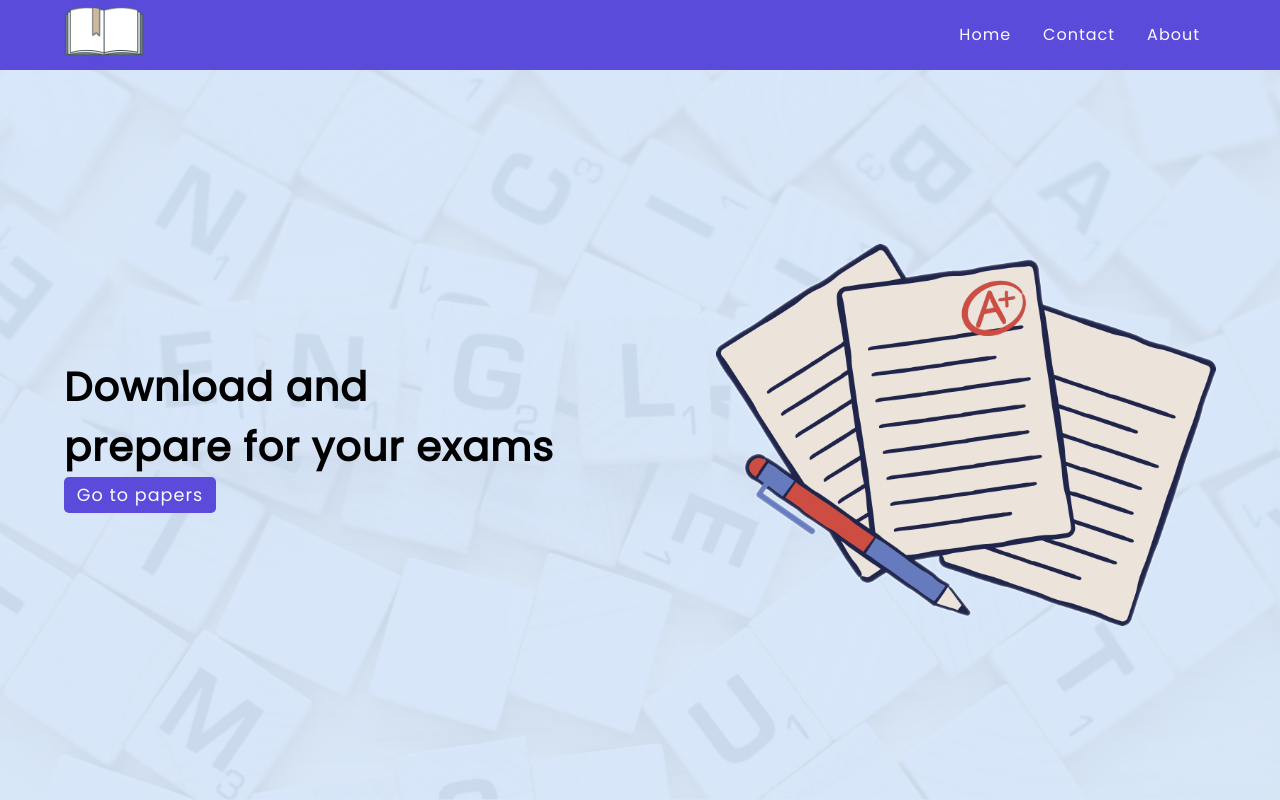
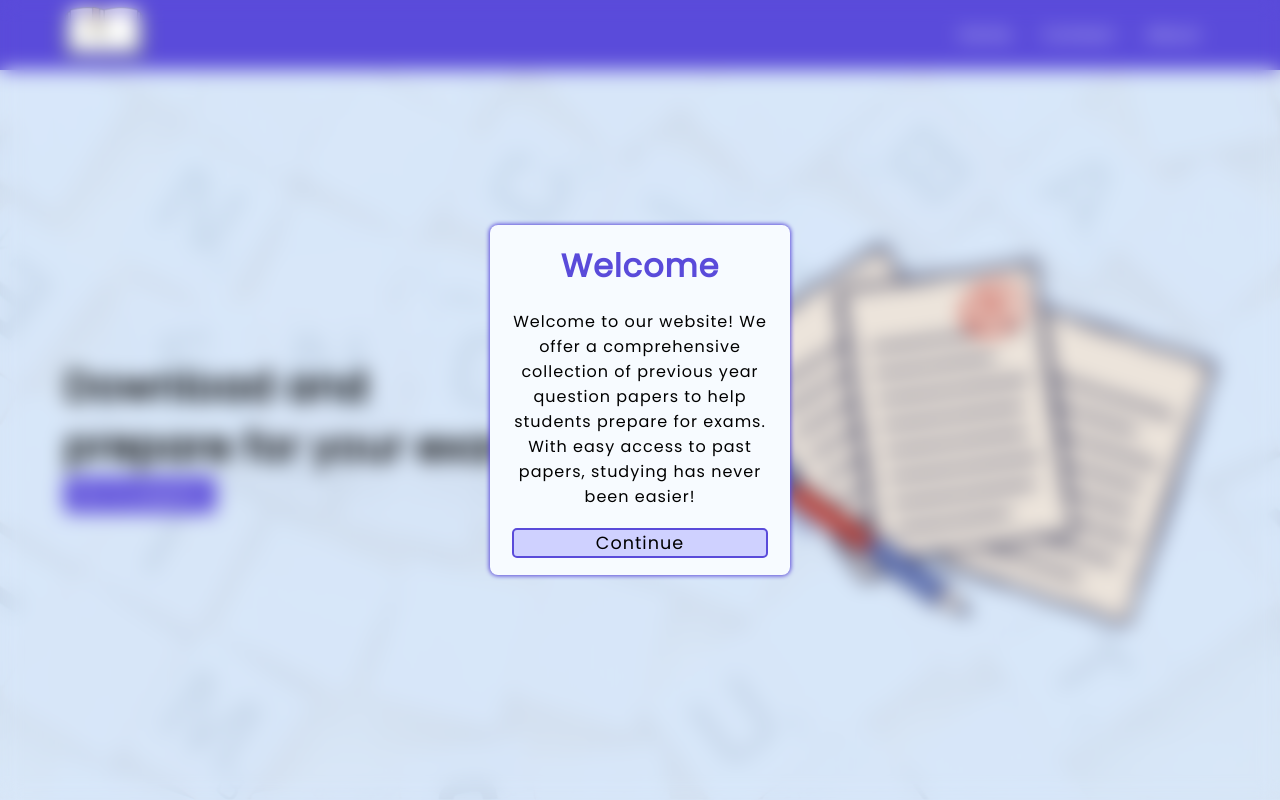
Before and after one commit to vai7725/previouspapers-frontend, a React (Create React App) app: page / in a window 1280 px wide. Shown: the top 800 px of the page. Built offline with nearby package versions, Linux system fonts and the light colour scheme; no server answers.

Commit message:
Traffic monitoring functionality implemented

```diff
--- a/src/App.css
+++ b/src/App.css
@@ -155,6 +155,57 @@ html {
 .nav-links-sm li a {
   font-size: 1.3rem;
   color: #545454;
+}
+
+/* =======
+    Welcome screen styles
+    ======= */
+
+.welcome-screen {
+  position: fixed;
+  width: 100%;
+  height: 100vh;
+  top: 0;
+  left: 0;
+  display: flex;
+  justify-content: center;
+  align-items: center;
+  backdrop-filter: blur(10px);
+  z-index: +3;
+}
+
+.welcome-box {
+  height: 350px;
+  width: 90%;
+  max-width: 300px;
+  border-radius: 8px;
+  padding: 0.5rem;
+  box-shadow: 0 0 4px 1px var(--primary-color);
+  background-color: var(--primary-text-color);
+  display: flex;
+  flex-direction: column;
+  justify-content: space-around;
+  align-items: center;
+  text-align: center;
+}
+
+.welcome-box > h1 {
+  color: var(--primary-color);
+}
+
+.welcomeBox-btn {
+  border: 2px solid var(--primary-color);
+  background-color: #cfd1ff;
+  color: #000;
+  width: 90%;
+  font-size: 1.1rem;
+  display: flex;
+  justify-content: center;
+  align-items: center;
+}
+
+.welcome-screen-hide {
+  display: none;
 }
 
 /* =======
--- a/src/components/About.js
+++ b/src/components/About.js
@@ -7,11 +7,14 @@ const About = () => {
       <div className="about-box">
         <h1>About Us</h1>
         <p>
-          The "previouspapers.netlify.app" is built to help students who are
-          pursuing different courses in different universities of Rajasthan and
-          can't understand the pattern of the question paper. From here students
-          can download previous year questions papers related to their courses
-          and universities for free and prepare for their further college exams.
+          Our website is a valuable resource for students looking to ace their
+          exams. We provide a vast collection of previous year question papers
+          across different educational boards and universities. By accessing
+          these papers, students can get a clear understanding of the exam
+          pattern, important topics, and expected questions. This enables them
+          to prepare better and perform well in their exams. Our user-friendly
+          interface makes it easy to navigate and find relevant papers. Try us
+          out and see the difference in your performance!
         </p>
       </div>
       <div className="about-box">
--- a/src/components/Home/Home.js
+++ b/src/components/Home/Home.js
@@ -1,13 +1,19 @@
-import React, { useEffect } from "react";
-import Main from "./Main";
-import University from "./University/University";
+import React, { useEffect } from 'react';
+import { GlobalContext } from '../../context/Context';
+import Main from './Main';
+import University from './University/University';
+import Welcome from './Welcome';
 
 const Home = () => {
+  const { state } = GlobalContext();
+  const { userHitForFirstTime } = state;
+
   useEffect(() => {
-    document.title = "Previous Papers | Home";
+    document.title = 'Previous Papers | Home';
   }, []);
   return (
     <>
+      {userHitForFirstTime && <Welcome />}
       <Main />
       <University />
     </>
--- /dev/null
+++ b/src/components/Home/Welcome.js
@@ -0,0 +1,27 @@
+import React from 'react';
+import { GlobalContext } from '../../context/Context';
+
+const Welcome = () => {
+  const { dispatch } = GlobalContext();
+  const setUserVisited = () => {
+    dispatch({ type: 'SET_USER_VISITED' });
+  };
+
+  return (
+    <div className="welcome-screen">
+      <div className="welcome-box">
+        <h1>Welcome</h1>
+        <p>
+          Welcome to our website! We offer a comprehensive collection of
+          previous year question papers to help students prepare for exams. With
+          easy access to past papers, studying has never been easier!
+        </p>
+        <button className="btn welcomeBox-btn" onClick={setUserVisited}>
+          Continue
+        </button>
+      </div>
+    </div>
+  );
+};
+
+export default Welcome;
--- a/src/context/Context.js
+++ b/src/context/Context.js
@@ -1,25 +1,27 @@
-import axios from "axios";
-import React, { useContext, useEffect, useReducer } from "react";
-import { reducer } from "./Reducer";
+import axios from 'axios';
+import React, { useContext, useEffect, useReducer } from 'react';
+import { reducer } from './Reducer';
 // require("dotenv");
 
 const AppContext = React.createContext();
 
 const AppProvider = ({ children }) => {
   const defaultState = {
+    userHitForFirstTime: false,
     throwError: false,
-    errorMsg: "",
+    errorMsg: '',
     loading: true,
     smNavLinksOpen: false,
-    backendURL: "https://ppw-backend.cyclic.app/",
+    // backendURL: 'https://ppw-backend.cyclic.app',
+    backendURL: 'http://localhost:5000',
     universityData: [],
-    inputName: "",
-    inputEmail: "",
-    inputUniversity: "",
-    inputMessage: "",
+    inputName: '',
+    inputEmail: '',
+    inputUniversity: '',
+    inputMessage: '',
     showSubmissionMsg: false,
-    submissionMsg: "",
-    showFilterSidebar: window.innerWidth > "576" ? true : false,
+    submissionMsg: '',
+    showFilterSidebar: window.innerWidth > '576' ? true : false,
     papersData: [],
     courseNameArr: [],
     courseYearArr: [],
@@ -34,31 +36,39 @@ const AppProvider = ({ children }) => {
     filteredPapersByPaperYear: [],
     arePapersFiltered: false,
     showAlert: false,
-    alertMsg: "",
+    alertMsg: '',
   };
 
   const [state, dispatch] = useReducer(reducer, defaultState);
 
   const fetchUniversity = async () => {
-    dispatch({ type: "HANDLE_LOADING", payload: true });
+    dispatch({ type: 'HANDLE_LOADING', payload: true });
     const res = await axios.get(`${state.backendURL}/fetchuniversities`);
     const data = await res.data;
     // console.log(data.universityData);
     const { universityData } = data;
     if (universityData) {
       dispatch({
-        type: "UPDATE_UNIVERSITY_DATA",
+        type: 'UPDATE_UNIVERSITY_DATA',
         payload: universityData,
       });
     } else {
       dispatch({
-        type: "UPDATE_UNIVERSITY_DATA",
+        type: 'UPDATE_UNIVERSITY_DATA',
         payload: [],
       });
     }
   };
 
+  const identifyNewUser = () => {
+    dispatch({
+      type: 'WELCOME_SCREEN',
+      payload: JSON.parse(localStorage.getItem('visitCredentials')),
+    });
+  };
+
   useEffect(() => {
+    identifyNewUser();
     fetchUniversity();
   }, []);
 
--- a/src/context/Reducer.js
+++ b/src/context/Reducer.js
@@ -1,10 +1,10 @@
-import axios from "axios";
+import axios from 'axios';
 
-const backendURL = "http://localhost:5000";
+const backendURL = 'http://localhost:5000';
 
 export const reducer = (state, action) => {
   const { type, payload } = action;
-  if (type === "THROW_ERROR") {
+  if (type === 'THROW_ERROR') {
     return {
       ...state,
       throwError: true,
@@ -12,44 +12,74 @@ export const reducer = (state, action) => {
     };
   }
 
-  if (type === "TOGGLE_SM_NAV_LINKS") {
+  if (type === 'WELCOME_SCREEN') {
+    if (payload) {
+      return {
+        ...state,
+        userHitForFirstTime: false,
+      };
+    } else {
+      return {
+        ...state,
+        userHitForFirstTime: true,
+      };
+    }
+  }
+
+  if (type === 'SET_USER_VISITED') {
+    axios
+      .put(`${state.backendURL}/updatetraffic`)
+      .then((res) =>
+        localStorage.setItem(
+          'visitCredentials',
+          JSON.stringify({ visited: true })
+        )
+      )
+      .catch((err) => console.log(err));
+    return {
+      ...state,
+      userHitForFirstTime: false,
+    };
+  }
+
+  if (type === 'TOGGLE_SM_NAV_LINKS') {
     return {
       ...state,
       smNavLinksOpen: !payload,
     };
   }
-  if (type === "CLOSE_SM_NAV_LINKS") {
+  if (type === 'CLOSE_SM_NAV_LINKS') {
     return {
       ...state,
       smNavLinksOpen: false,
     };
   }
-  if (type === "HANDLE_FORM_NAME") {
+  if (type === 'HANDLE_FORM_NAME') {
     return {
       ...state,
       inputName: payload,
     };
   }
-  if (type === "HANDLE_FORM_EMAIL") {
+  if (type === 'HANDLE_FORM_EMAIL') {
     return {
       ...state,
       inputEmail: payload,
     };
   }
-  if (type === "HANDLE_FORM_UNIVERSITY") {
+  if (type === 'HANDLE_FORM_UNIVERSITY') {
     return {
       ...state,
       inputUniversity: payload,
     };
   }
-  if (type === "HANDLE_FORM_MESSAGE") {
+  if (type === 'HANDLE_FORM_MESSAGE') {
     return {
       ...state,
       inputMessage: payload,
     };
   }
 
-  if (type === "STORE_CONTACT_INFO") {
+  if (type === 'STORE_CONTACT_INFO') {
     const contactInfo = {
       name: state.inputName,
       email: state.inputEmail,
@@ -60,7 +90,7 @@ export const reducer = (state, action) => {
       (state.inputName &&
         state.inputEmail &&
         state.inputUniversity &&
-        state.inputMessage) !== ""
+        state.inputMessage) !== ''
     ) {
       axios
         .post(`${backendURL}/contact`, contactInfo)
@@ -77,20 +107,20 @@ export const reducer = (state, action) => {
       return {
         ...state,
         showSubmissionMsg: true,
-        submissionMsg: "Enter form details correctly.",
+        submissionMsg: 'Enter form details correctly.',
       };
     }
   }
 
-  if (type === "CLEAR_SUBMISSION_MESSAGE") {
+  if (type === 'CLEAR_SUBMISSION_MESSAGE') {
     return {
       ...state,
       showSubmissionMsg: false,
-      submissionMsg: "",
+      submissionMsg: '',
     };
   }
 
-  if (type === "UPDATE_UNIVERSITY_DATA") {
+  if (type === 'UPDATE_UNIVERSITY_DATA') {
     return {
       ...state,
       universityData: payload,
@@ -98,14 +128,14 @@ export const reducer = (state, action) => {
     };
   }
 
-  if (type === "HANDLE_LOADING") {
+  if (type === 'HANDLE_LOADING') {
     return {
       ...state,
       loading: payload,
     };
   }
 
-  if (type === "UPDATE_PAPERS_DATA") {
+  if (type === 'UPDATE_PAPERS_DATA') {
     return {
       ...state,
       papersData: payload,
@@ -113,14 +143,14 @@ export const reducer = (state, action) => {
     };
   }
 
-  if (type === "SET_INITIAL_COURSE_NAME_FILTER_ITEMS") {
+  if (type === 'SET_INITIAL_COURSE_NAME_FILTER_ITEMS') {
     return {
       ...state,
       courseNameArr: payload,
     };
   }
 
-  if (type === "CLEAR_PAPER_FILTERS") {
+  if (type === 'CLEAR_PAPER_FILTERS') {
     return {
       ...state,
       papersFiltered: [],
@@ -128,35 +158,35 @@ export const reducer = (state, action) => {
     };
   }
 
-  if (type === "HIDE_ALERT") {
+  if (type === 'HIDE_ALERT') {
     return {
       ...state,
       showAlert: false,
     };
   }
 
-  if (type === "HIDE_FILTER_SIDEBAR") {
+  if (type === 'HIDE_FILTER_SIDEBAR') {
     return {
       ...state,
       showFilterSidebar: payload,
     };
   }
 
-  if (type === "TOGGLE_FILTER_OPTIONS") {
+  if (type === 'TOGGLE_FILTER_OPTIONS') {
     return {
       ...state,
       ...payload,
     };
   }
 
-  if (type === "UPDATE_COURSE_YEAR_FILTER_OPTION_DATA") {
+  if (type === 'UPDATE_COURSE_YEAR_FILTER_OPTION_DATA') {
     return {
       ...state,
       courseYear: payload,
     };
   }
 
-  if (type === "ADD_COURSE_NAME_VALUE_FILTER_OPTION_OBJ") {
+  if (type === 'ADD_COURSE_NAME_VALUE_FILTER_OPTION_OBJ') {
     const filtered = state.papersData.filter(
       (paper) => paper.courseName === payload
     );
@@ -173,7 +203,7 @@ export const reducer = (state, action) => {
     };
   }
 
-  if (type === "ADD_COURSE_YEAR_VALUE_FILTER_OPTION_OBJ") {
+  if (type === 'ADD_COURSE_YEAR_VALUE_FILTER_OPTION_OBJ') {
     const filtered = state.filteredPapersByCourseName.filter(
       (paper) => paper.courseYear === payload
     );
@@ -189,7 +219,7 @@ export const reducer = (state, action) => {
     };
   }
 
-  if (type === "ADD_PAPER_TITLE_VALUE_FILTER_OPTION_OBJ") {
+  if (type === 'ADD_PAPER_TITLE_VALUE_FILTER_OPTION_OBJ') {
     const filtered = state.filteredPapersByCourseYear.filter(
       (paper) => paper.paperTitle === payload
     );
@@ -205,7 +235,7 @@ export const reducer = (state, action) => {
     };
   }
 
-  if (type === "ADD_PAPER_YEAR_VALUE_FILTER_OPTION_OBJ") {
+  if (type === 'ADD_PAPER_YEAR_VALUE_FILTER_OPTION_OBJ') {
     const filtered = state.filteredPapersByPaperTitle.filter(
       (paper) => paper.paperYear === payload
     );
@@ -213,18 +243,18 @@ export const reducer = (state, action) => {
     return {
       ...state,
       filteredPapersByPaperYear: filtered,
-      showFilterSidebar: window.innerWidth > "576" ? true : false,
+      showFilterSidebar: window.innerWidth > '576' ? true : false,
     };
   }
 
-  if (type === "CLEAR_FILTERS") {
+  if (type === 'CLEAR_FILTERS') {
     return {
       ...state,
       filteredPapersByCourseName: [],
       filteredPapersByCourseYear: [],
       filteredPapersByPaperTitle: [],
       filteredPapersByPaperYear: [],
-      showFilterSidebar: window.innerWidth > "576" ? true : false,
+      showFilterSidebar: window.innerWidth > '576' ? true : false,
 
       ...payload,
     };
```
